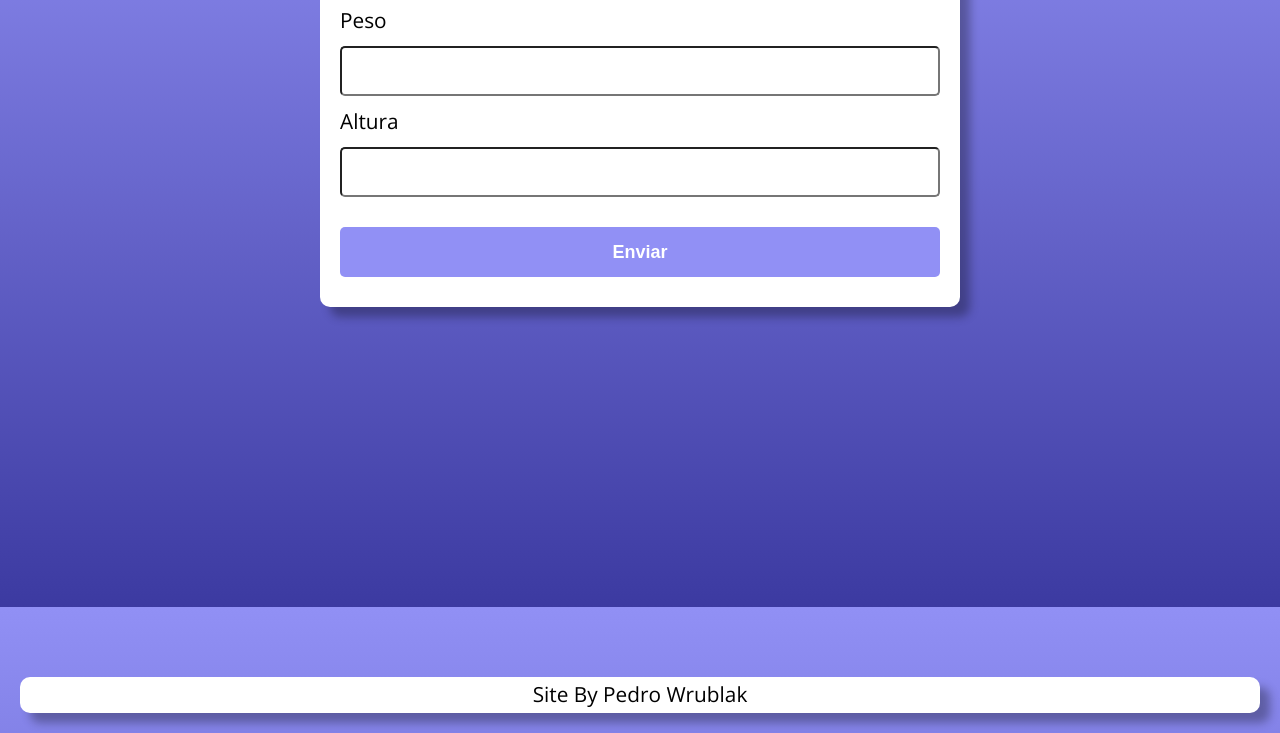
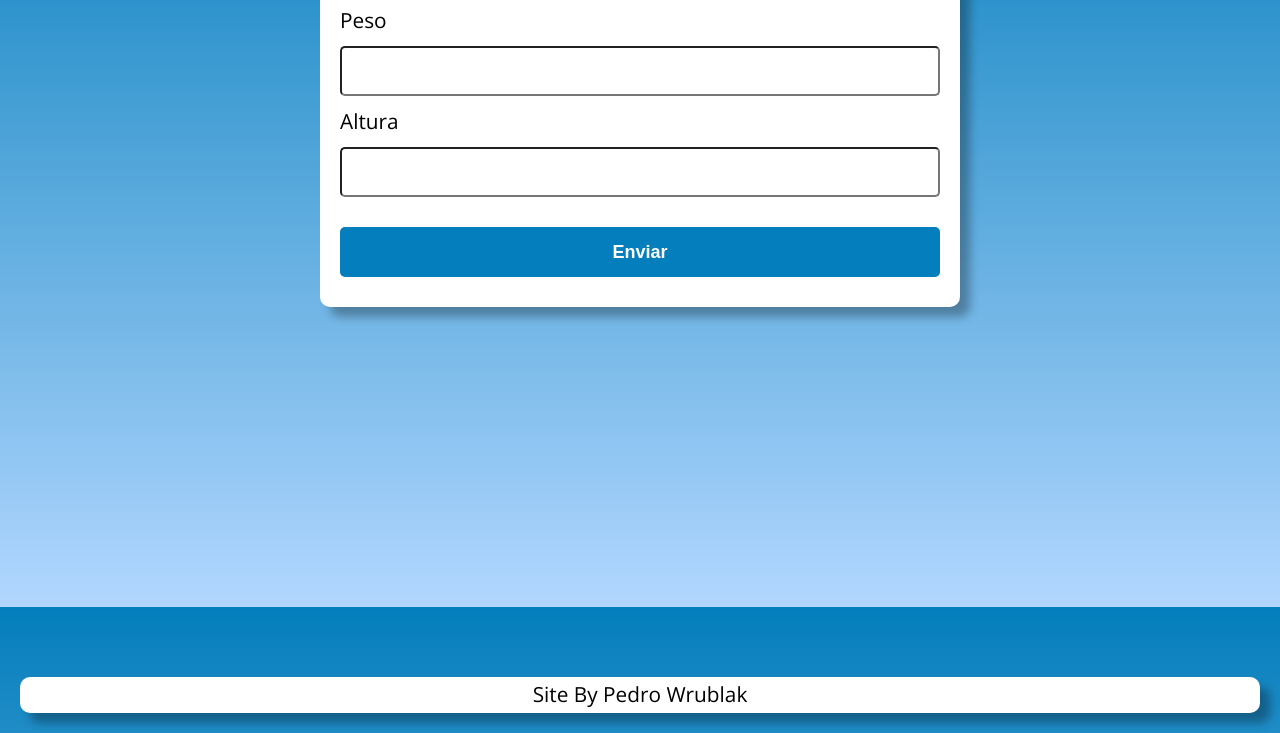
Before and after one commit to PedroWrublak/projeto-imc, a plain HTML site: page index.html in a window 1280 px wide. Shown: the part 193-926 px from the top of the page. Drawn offline with nearby package versions, Linux system fonts and the light colour scheme.

Commit message:
atualização de cor

```diff
--- a/assests/css/style.css
+++ b/assests/css/style.css
@@ -2,8 +2,8 @@
 @import url('https://fonts.googleapis.com/css2?family=Roboto+Slab:wght@100..900&display=swap');
 
 :root {
-  --primary-color: #9190F5;
-  --primary-color-darker: #3C3AA1;
+  --primary-color: #047EBC;
+  --primary-color-darker: #B2D7FF;
   --shadow: rgba(0, 0, 0, 0.300)
 }
 
```
